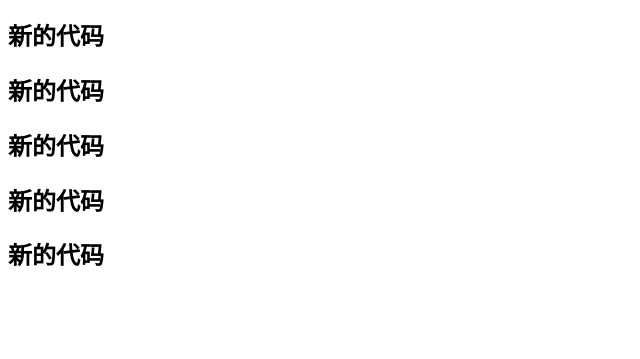
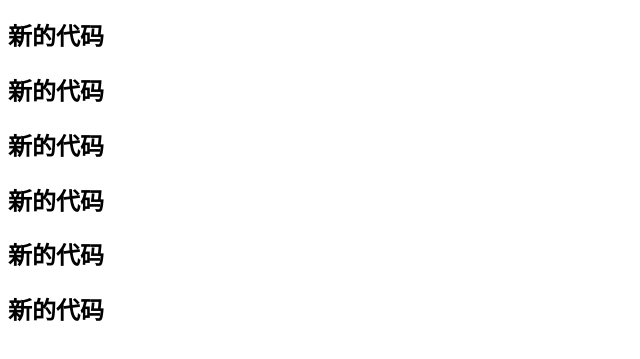
Before and after one commit to zhongjicaiji/git-course, a plain HTML site: page index.html in a window 1280 px wide. Shown: the part 127-486 px from the top of the page, without its empty margins (0-640 px from the left). Drawn offline with Linux system fonts and the light colour scheme.

Commit message:
第三次修改

```diff
--- a/index.html
+++ b/index.html
@@ -13,6 +13,7 @@
     <h2>新的代码</h2>
     <h2>新的代码</h2>
     <h2>新的代码</h2>
+    <h2>新的代码</h2>
 
 </body>
 </html>
```
